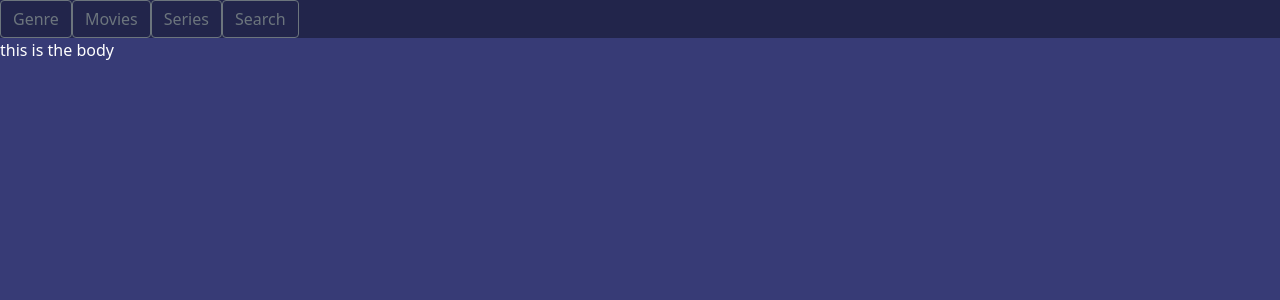
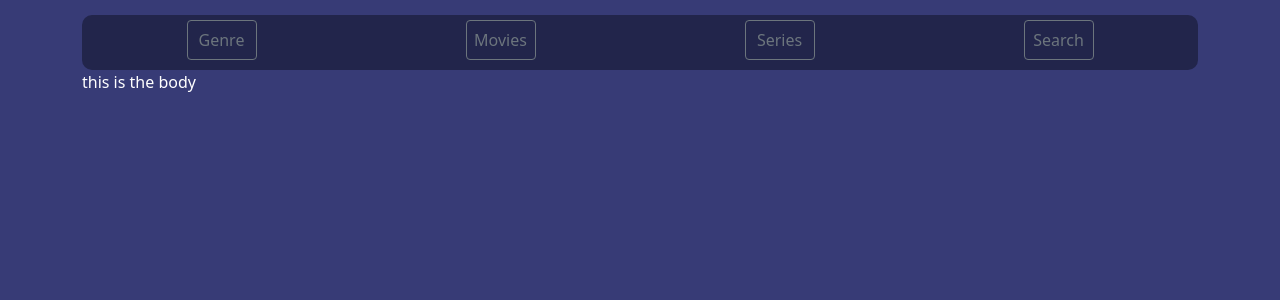
Before and after one commit to amacazzaga/moviestmbd, a React (Create React App) app: page / in a window 1280 px wide. Shown: the top 300 px of the page. Built offline with nearby package versions, Linux system fonts and the light colour scheme.

Commit message:
css on header

```diff
--- a/src/App.js
+++ b/src/App.js
@@ -5,8 +5,12 @@ import Css from "./Css.css";
 function App() {
   return (
     <div>
+      <div className="container">
       <Header />
+      </div>
+      <div className="container">
       <Body/>
+      </div>
     </div>
   );
 }
--- a/src/Css.css
+++ b/src/Css.css
@@ -1,8 +1,25 @@
-header{
-    color: white;
-    background-color: #22254b;
+/*header*/
+header {
+    border-radius: 10px;
+  margin-top: 15px;
+  height: 55px;
+  display: flex;
+  color: white;
+  justify-content: space-around;
+  background-color: #22254b;
 }
-body{
-    color: white;
- background-color: #373b76   ;
+.btn-outline-secondary{
+    margin:5px;
+    padding: 5px;
+    width: 70px;
+    height: 40px;
 }
+.btn-outline-secondary:hover{
+    transform: scale(1.1);
+
+}
+/*body*/
+body {
+  color: white;
+  background-color: #373b76;
+}
```
